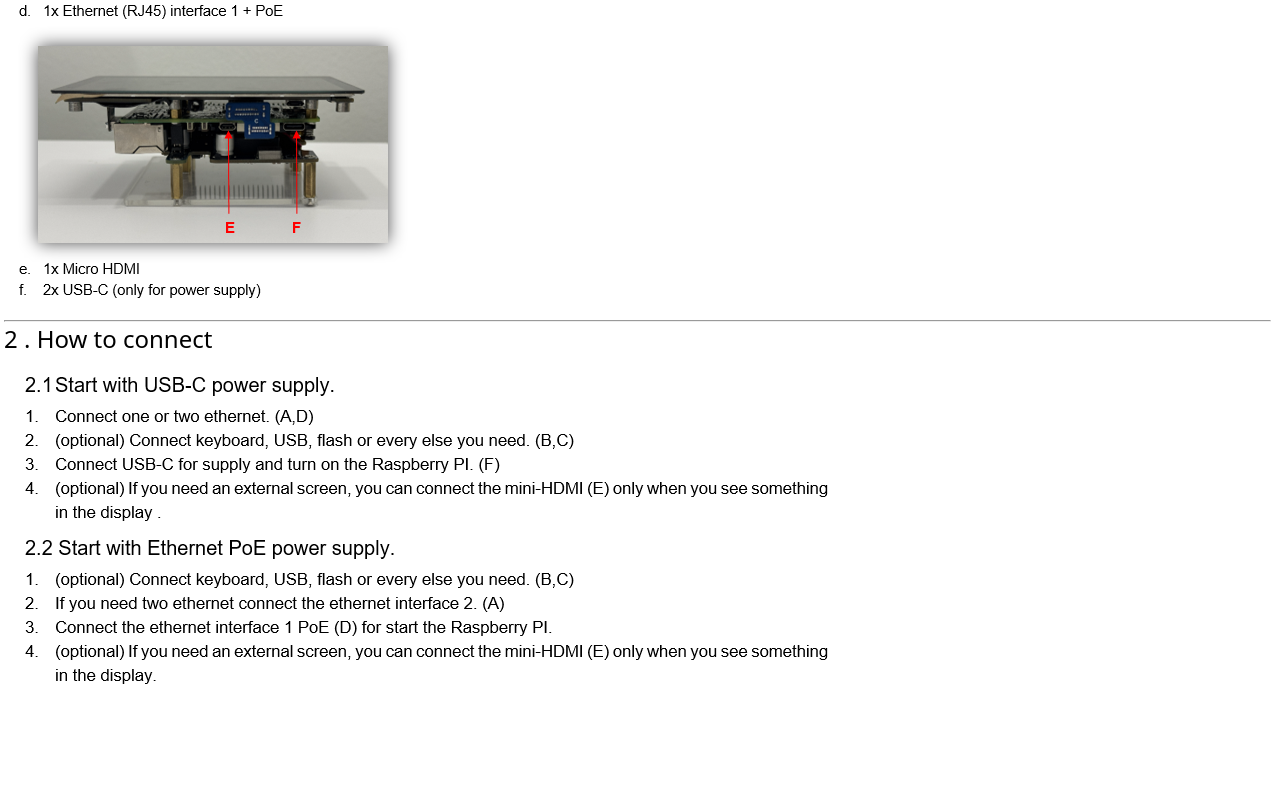
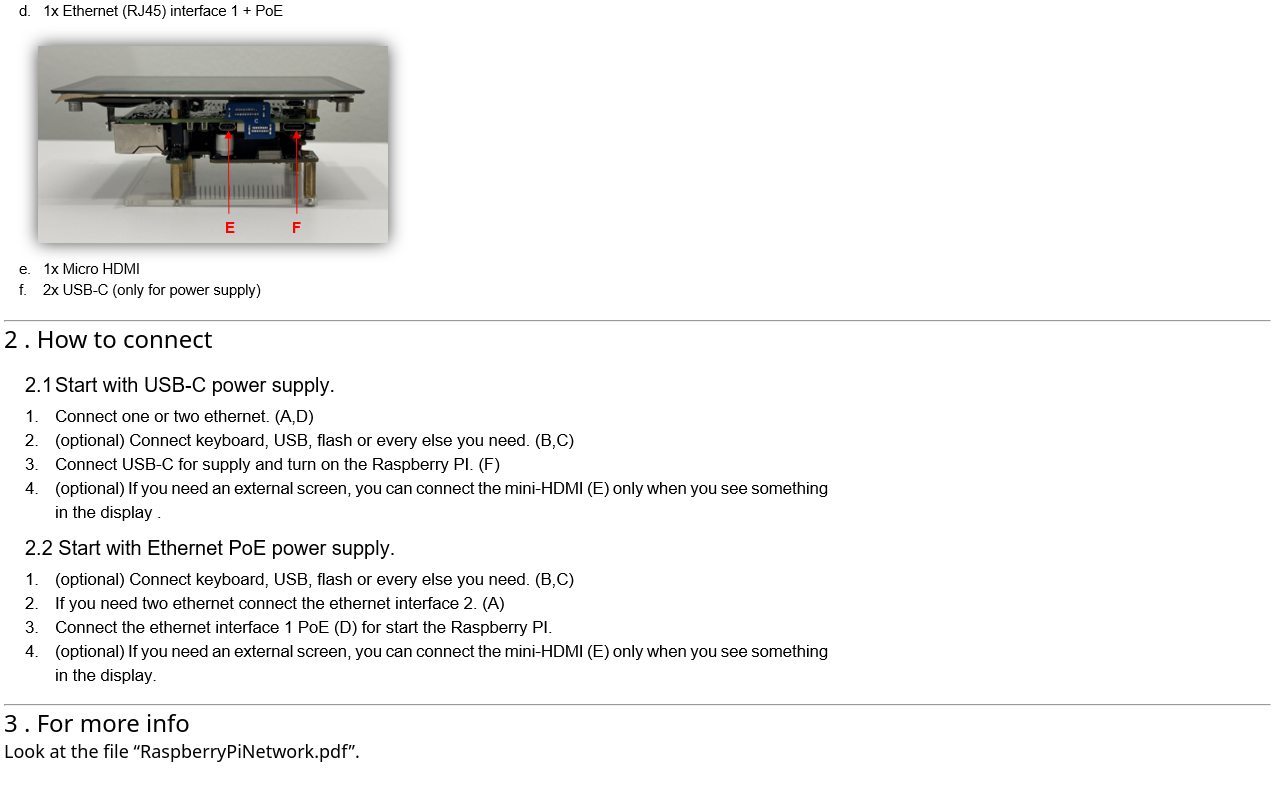
Before and after one commit to Thibcott/packetSniffer, a plain HTML site: page resources/more.html in a window 1280 px wide. Shown: the part 1078-1878 px from the top of the page. Before the commit the page ends 1786 px from the top, so only its background shows below. Drawn offline with Linux system fonts and the light colour scheme; a script that the page names is missing.

Commit message:
fix: add additional information section in more.html for user guidance

```diff
--- a/resources/more.html
+++ b/resources/more.html
@@ -101,6 +101,10 @@ External CSS and JavaScript files are linked for styling and functionality.
         <hr>
         <p>2 . How to connect</p>
         <img src="icons/howConnect.png" alt="howConnect">
+        <hr>
+        <p>3 . For more info</p>
+        <p style="font-size: large;">Look at the file “RaspberryPiNetwork.pdf”.</p>
+        <br>
       </div>
     </div>
   </div>
```
